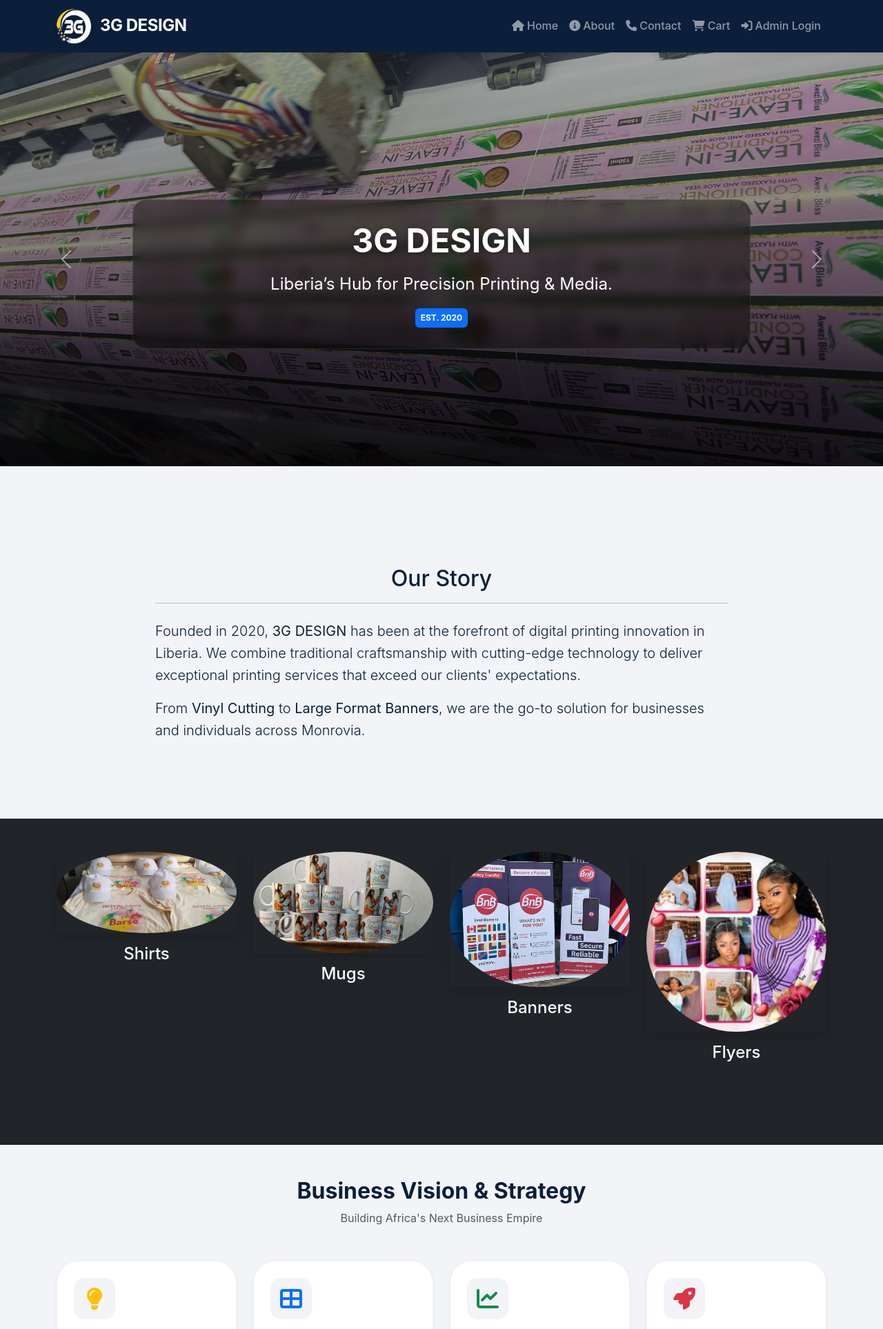
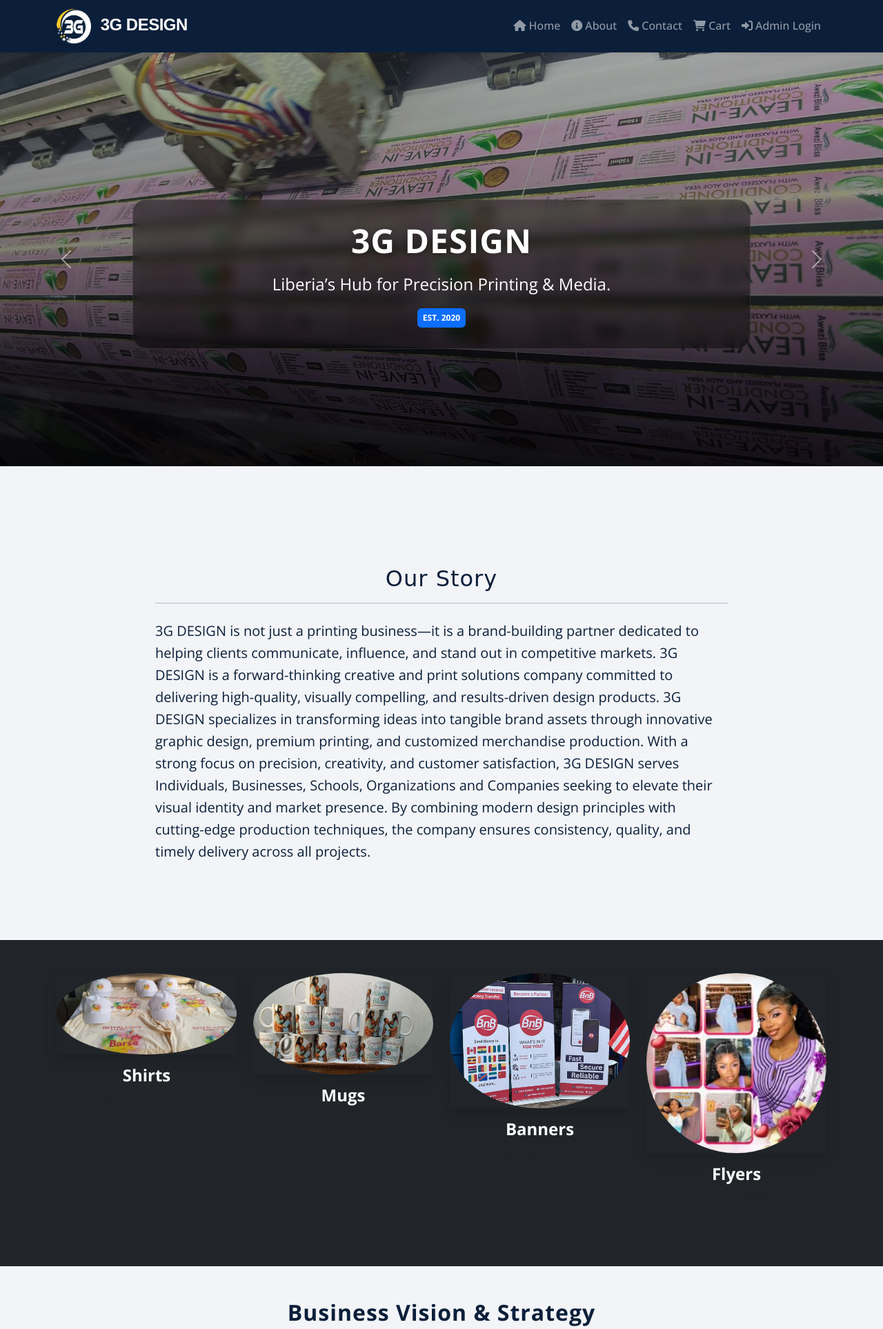
Before and after one commit to FRANCIS72351/3GDESIGNPRINTING, a Flask app: page /about in a window 1280 px wide. Shown: the top 1927 px of the page at 69% size. Run offline with Flask 3, Linux system fonts and the light colour scheme; data that the repository does not hold is empty; some web fonts are replaced.

Commit message:
up the code

```diff
--- a/app.py
+++ b/app.py
@@ -187,7 +187,7 @@
 @app.route('/favicon.ico')
 def favicon():
     return send_from_directory(os.path.join(app.root_path, 'static'),
-                               'favicon.ico', mimetype='image/vnd.microsoft.icon')
+                               'favicon.ico', mimetype='image/favicon.icon')
 
 # ----------------------------------
 # Shopping Cart Logic
@@ -301,7 +301,7 @@
 @app.route("/voice", methods=['POST'])
 def voice():
     response = VoiceResponse()
-    response.say("Welcome to Olatricity. Your call is being recorded for order accuracy.")
+    response.say("Welcome to 3G DESIGN. Your call is being recorded for order accuracy.")
 
     # Twilio will POST to /handle-recording when the user hangs up or time is up
     response.record(action="/handle-recording", maxLength=60)
--- a/static/style.css
+++ b/static/style.css
@@ -1,4 +1,21 @@
 /* 3G DESIGN Unique Branding Style */
+@import url('https://fonts.googleapis.com/css2?family=Open+Sans:ital,wght@0,300..800;1,300..800&display=swap');
+
+/* Fallback/Local Fonts - User should ensure these files exist in static/fonts/ */
+@font-face {
+    font-family: 'Evil Empire';
+    src: url('fonts/EvilEmpire.ttf') format('truetype');
+    font-weight: normal;
+    font-style: normal;
+}
+
+@font-face {
+    font-family: 'Ethnocentric';
+    src: url('fonts/Ethnocentric.ttf') format('truetype');
+    font-weight: normal;
+    font-style: normal;
+}
+
 :root {
     --primary-color: #0B1F3A; /* Deep Navy */
     --secondary-color: #4FC3F7; /* Sky Blue */
@@ -6,13 +23,34 @@
     --light-bg: #F2F4F7; /* Off-White Gray */
     --dark-text: #0B1F3A;
     --muted-text: #546E7A;
+
+    /* Font Variables */
+    --title-font: 'Evil Empire', cursive, sans-serif;
+    --subtitle-font: 'Open Sans', sans-serif; /* Use font-weight: 700 for bold */
+    --body-font: 'Open Sans', sans-serif;
+    --business-font: 'Ethnocentric', sans-serif;
 }
 
 body {
-    font-family: 'Inter', 'Segoe UI', system-ui, -apple-system, sans-serif;
+    font-family: var(--body-font);
     line-height: 1.6;
     color: var(--dark-text);
     background-color: var(--light-bg);
+}
+
+h1, h2, h3, .section-title {
+    font-family: var(--title-font);
+    letter-spacing: 1px;
+}
+
+h4, h5, h6, .subtitle, .fw-bold {
+    font-family: var(--subtitle-font);
+    font-weight: 700 !important;
+}
+
+.business-name {
+    font-family: var(--business-font);
+    text-transform: uppercase;
 }
 
 .navbar {
@@ -401,7 +439,7 @@
 }
 
 .login-card {
-    background: white;
+    background: whitesmoke;
     padding: 40px;
     border-radius: 20px;
     box-shadow: 0 20px 40px rgba(0,0,0,0.2);
--- a/static/uploads/template/about.html
+++ b/static/uploads/template/about.html
@@ -78,8 +78,7 @@
                         {% if content and content.description %}
                             {{ content.description | safe }}
                         {% else %}
-                            <p>Founded in 2020, <strong>3G DESIGN</strong> has been at the forefront of digital printing innovation in Liberia. We combine traditional craftsmanship with cutting-edge technology to deliver exceptional printing services that exceed our clients' expectations.</p>
-                            <p>From <strong>Vinyl Cutting</strong> to <strong>Large Format Banners</strong>, we are the go-to solution for businesses and individuals across Monrovia.</p>
+                            <p>3G DESIGN is not just a printing business—it is a brand-building partner dedicated to helping clients communicate, influence, and stand out in competitive markets. 3G DESIGN is a forward-thinking creative and print solutions company committed to delivering high-quality, visually compelling, and results-driven design products. 3G DESIGN specializes in transforming ideas into tangible brand assets through innovative graphic design, premium printing, and customized merchandise production. With a strong focus on precision, creativity, and customer satisfaction, 3G DESIGN serves Individuals, Businesses, Schools, Organizations and Companies seeking to elevate their visual identity and market presence. By combining modern design principles with cutting-edge production techniques, the company ensures consistency, quality, and timely delivery across all projects.</p>
                         {% endif %}
                     </div>
                 </div>
--- a/static/uploads/template/dashboard.html
+++ b/static/uploads/template/dashboard.html
@@ -178,7 +178,7 @@
                     <a href="{{ url_for('about_settings') }}" class="btn btn-outline-secondary">
                         <i class="fas fa-cog me-2"></i>Update About Page
                     </a>
-                    <a href="{{ url_for('admin_portal') }}" class="btn btn-outline-secondary">" class="btn btn-outline-secondary">
+                    <a href="{{ url_for('direct_sale_history') }}" class="btn btn-outline-secondary">
                         <i class="fas fa-cog me-2"></i>Direct sale history
                     </a>
                     <button type="button" class="btn btn-outline-success" data-bs-toggle="modal" data-bs-target="#quickCaptureModal">
--- a/static/uploads/template/layout.html
+++ b/static/uploads/template/layout.html
@@ -16,7 +16,7 @@
         <div class="container">
             <a class="navbar-brand animate__animated animate__fadeIn" href="{{ url_for('home') }}">
                 <img src="{{ url_for('static', filename='img/LOGO.png') }}" alt="3GDESIGN Logo" class="me-2 rounded shadow-sm" style="height: 50px; width: auto; object-fit: contain;">
-                <span class="fw-bold tracking-tight text-white">3G DESIGN</span>
+                <span class="business-name text-white">3G DESIGN</span>
             </a>
             <button class="navbar-toggler" type="button" data-bs-toggle="collapse" data-bs-target="#navbarNav">
                 <span class="navbar-toggler-icon"></span>
@@ -92,7 +92,7 @@
         <div class="container">
             <div class="row">
                 <div class="col-md-6">
-                    <h5 class="animate__animated animate__fadeInUp">3G DESIGN</h5>
+                    <h5 class="animate__animated animate__fadeInUp business-name">3G DESIGN</h5>
                     <p class="animate__animated animate__fadeInUp animate__delay-1s">
                         Creative Designs, Premium Prints, Powerful Impression.
                     </p>
```
